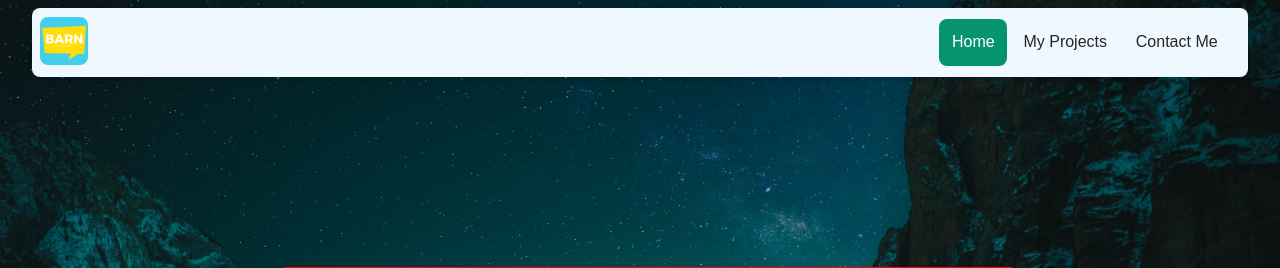
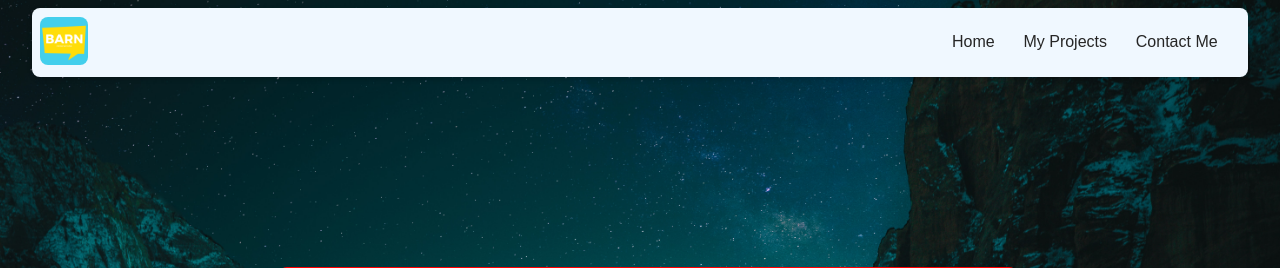
Before and after one commit to harjotbarn99/MyWebsite, a Django app: page / in a window 1280 px wide. Shown: the top 268 px of the page. Run offline with Django 3.2, Linux system fonts and the light colour scheme; style sheets or scripts are compiled from the project's sources; some libraries are stand-ins or nearby versions.

Commit message:
nav element active removed

```diff
--- a/mainWebsite/core/templates/navBar.html
+++ b/mainWebsite/core/templates/navBar.html
@@ -14,7 +14,7 @@
       <div class="menu-toggle"></div>
       <nav>
         <ul>
-          <li><a href="#intro" class="active">Home</a></li>
+          <li><a href="#intro">Home</a></li>
           <li><a href="#projects">My Projects</a></li>
           <li><a href="mailto:harjotbarn99@gmail.com">Contact Me</a></li>
         </ul>
```
